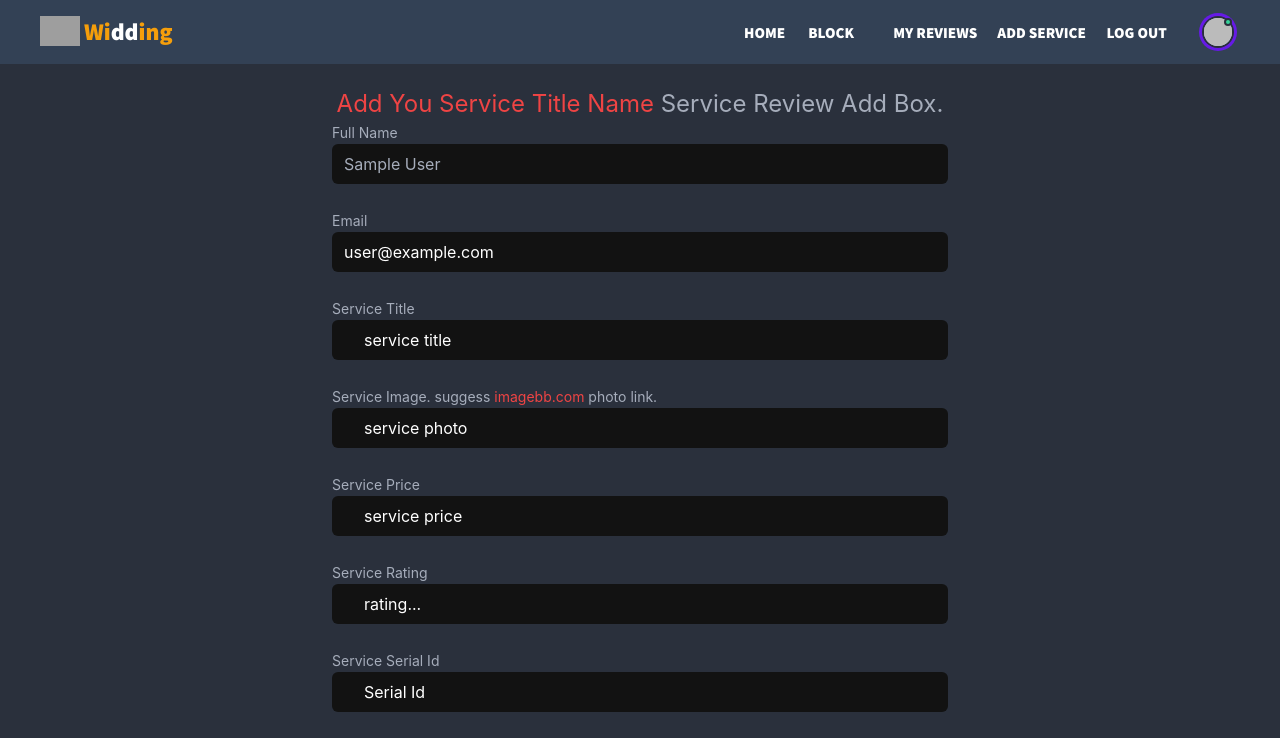
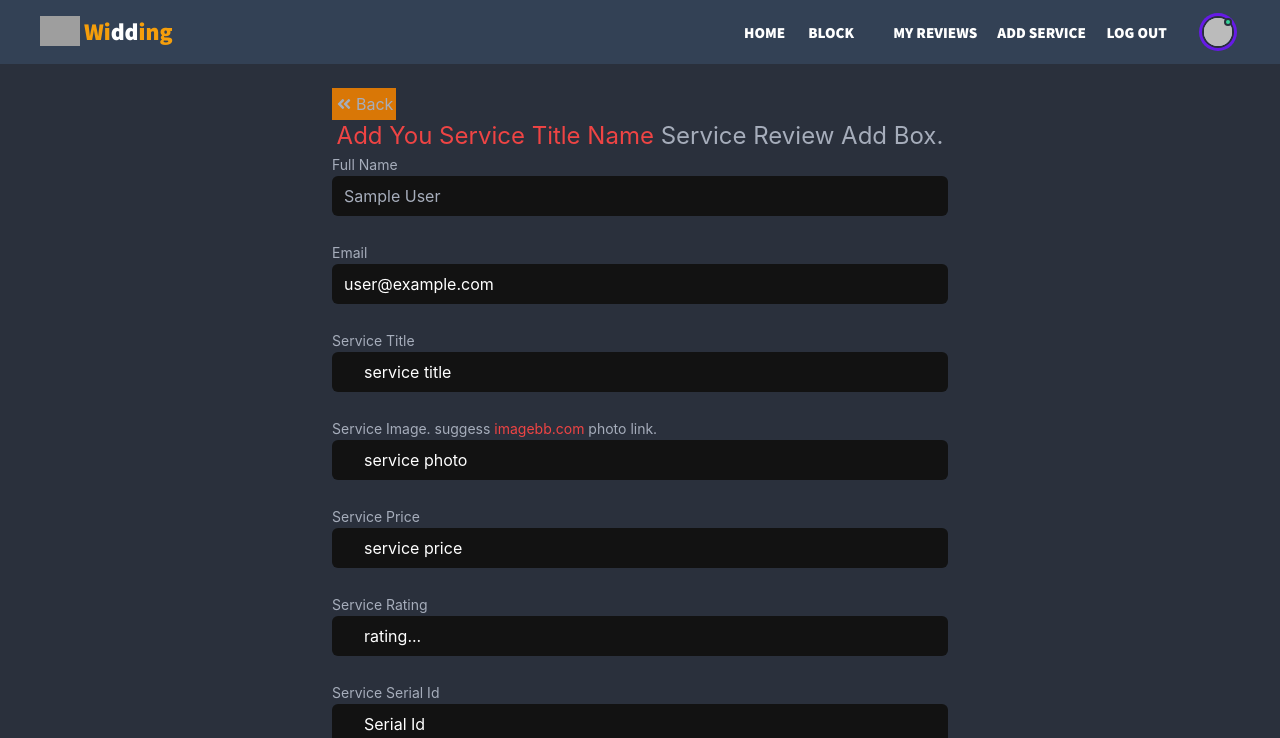
Before and after one commit to Johirul-islam-6/Widding-photShut_client-site, a React (Create React App) app: page /add-services in a window 1280 px wide. Shown: the top 738 px of the page. Built offline with nearby package versions, Linux system fonts and the light colour scheme; no server answers; sample sign-in values are in the browser's storage; grey boxes are pictures that could not be loaded; a web font is replaced by a local one.

Commit message:
update client site

```diff
--- a/src/Components/Add-Reviws-inputFild/InputReview.js
+++ b/src/Components/Add-Reviws-inputFild/InputReview.js
@@ -1,5 +1,6 @@
 import React from 'react';
 import { useContext } from 'react';
+import { FaAngleDoubleLeft } from 'react-icons/fa';
 import { useLoaderData, useNavigate } from 'react-router-dom';
 import { ToastContainer, toast } from 'react-toastify';
 import { AuthContext } from '../../Contexts/UseContext';
@@ -52,7 +53,7 @@ const InputReview = () => {
                 if (data.acknowledged) {
                     alert('success fully set Database')
                     event.target.reset()
-                    navigate('/all-services')
+
                 }
             }).catch(error => console.log(error))
 
@@ -65,6 +66,11 @@ const InputReview = () => {
 
     }
 
+    //Back navigate
+    const back = () => {
+        navigate('/all-services')
+    }
+
     return (
         <>
             <section className="p-6 dark:bg-gray-800 dark:text-gray-50 w-[100%] justify-center lg:flex">
@@ -72,6 +78,10 @@ const InputReview = () => {
 
                 <form onSubmit={handleSubmitBtn} className=" w-[100%] lg:w-[50%] ">
                     <div className="">
+
+                        <div className='flex'> <div onClick={back} className="w-16 bg-amber-600 flex py-1 cursor-pointer ">
+                            <span className='px-1 mt-1'><FaAngleDoubleLeft></FaAngleDoubleLeft></span> <h1>Back</h1></div> </div>
+
                         <h1 className="text-center text-2xl"><span className='text-red-500'>{services?.title}</span> Service Review Add Box.</h1>
                     </div>
                     <div className="grid lg:grid-cols-1 grid-cols-1 ">
--- a/src/Components/Add-Services/AddServices.js
+++ b/src/Components/Add-Services/AddServices.js
@@ -1,4 +1,5 @@
 import React, { useContext } from 'react';
+import { FaAngleDoubleLeft } from 'react-icons/fa';
 import { useLoaderData, useNavigate } from 'react-router-dom';
 import { AuthContext } from '../../Contexts/UseContext';
 import useTitle from '../../hook/useTitle';
@@ -64,6 +65,11 @@ const AddServices = () => {
 
     }
 
+    //Back navigate
+    const back = () => {
+        navigate('/all-services')
+    }
+
     return (
         <>
             <section className="p-6 dark:bg-gray-800 dark:text-gray-50 w-[100%] justify-center lg:flex">
@@ -71,6 +77,8 @@ const AddServices = () => {
 
                 <form onSubmit={addServiceSubmitBtn} className=" w-[100%] lg:w-[50%] ">
                     <div className="">
+                        <div className='flex'> <div onClick={back} className="w-16 bg-amber-600 flex py-1 cursor-pointer ">
+                            <span className='px-1 mt-1'><FaAngleDoubleLeft></FaAngleDoubleLeft></span> <h1>Back</h1></div> </div>
                         <h1 className="text-center text-2xl"><span className='text-red-500'>Add You Service Title Name</span> Service Review Add Box.</h1>
                     </div>
                     <div className="grid lg:grid-cols-1 grid-cols-1 ">
--- a/src/Components/CardDetails/CardDetails.js
+++ b/src/Components/CardDetails/CardDetails.js
@@ -40,18 +40,18 @@ const CardDetails = () => {
     return (
         <>
             <div className="div w-[100%] grid md:flex lg:flex lg:px-20 ">
-                <div className="w-[40%] px-5">
+                <div className="lg:w-[40%] px-5">
 
-                    <img src={img} alt="" className="object-cover  rounded-md xl:col-span-3 dark:bg-gray-500 w-full" />
+                    <img src={img} alt="" className="object-cover  rounded-md xl:col-span-3 md:col-span-1 dark:bg-gray-500 w-full mt-6" />
                 </div>
-                <div className="w-[56%] px-5">
+                <div className="lg:w-[56%] px-5">
                     <div className="flex justify-between">
-                        <h1 className='block mb-2 dark:text-violet-400 text-3xl text-center mt-3'>1 Hour : {price}</h1>
-                        <h1 className='block  dark:text-amber-600 text-2xl text-center mt-3'>Rasting : {rating}</h1>
+                        <h1 className='block mb-2 dark:text-violet-400 text-2xl lg:text-3xl text-center mt-3'>1 Hour : {price}</h1>
+                        <h1 className='block  dark:text-amber-600 text-2xl lg:text-3xl text-center mt-3'>Rasting : {rating}</h1>
 
                     </div>
-                    <span className="block mb-3 text-slate-300 text-bold text-3xl  my-2">{title}</span>
-                    <p className='text-[19px] '>{paragrap}.. <br></br> <br></br>Priya gets cold feet during her wedding. Asha encourages her, realizing in turn that she truly loves Ravi. She goes to his family's restaurant to see him with another woman, and gives a speech about what a great guy he is. Priya and Nick marry and introduce DJ Spellbound at the reception.</p>
+                    <span className="block mb-3 text-slate-300 text-bold text-2xl lg:text-3xl  my-2">{title}</span>
+                    <p className='text-[19px]  '>{paragrap}.. <span className='hidden lg:block'><br></br> <br></br>Priya gets cold feet during her wedding. Asha encourages her, realizing in turn that she truly loves Ravi. She goes to his family's restaurant to see him with another woman, and gives a speech about what a great guy he is. Priya and Nick marry and introduce DJ Spellbound at the reception.</span></p>
                 </div>
 
                 {/* --------------optional section----------- */}
--- a/src/Components/Updates/UpdatePage.js
+++ b/src/Components/Updates/UpdatePage.js
@@ -1,4 +1,5 @@
 import React, { useState } from 'react';
+import { FaAngleDoubleLeft } from 'react-icons/fa';
 import { useLoaderData, useNavigate } from 'react-router-dom';
 import useTitle from '../../hook/useTitle';
 
@@ -44,6 +45,11 @@ const UpdatePage = () => {
         setUser(newUser);
     }
 
+    //Back navigate
+    const back = () => {
+        navigate('/my-reviews')
+    }
+
     return (
         <>
             <section className="p-6 dark:bg-gray-800 dark:text-gray-50 w-[100%] justify-center lg:flex">
@@ -51,6 +57,9 @@ const UpdatePage = () => {
 
                 <form onSubmit={handleSubmitBtn} className=" w-[100%] lg:w-[50%] ">
                     <div className="">
+                        <div className='flex'> <div onClick={back} className="w-16 bg-amber-600 flex py-1 cursor-pointer ">
+                            <span className='px-1 mt-1'><FaAngleDoubleLeft></FaAngleDoubleLeft></span> <h1>Back</h1></div> </div>
+
                         <h1 className="text-center text-2xl"><span className='text-red-500'>{serviceName}</span> Service Review Add Box.</h1>
                     </div>
                     <div className="grid lg:grid-cols-1 grid-cols-1 ">
```
